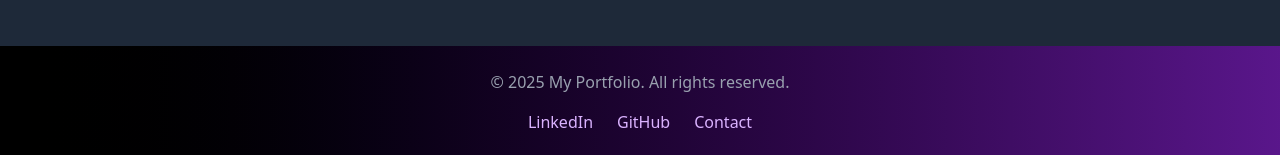
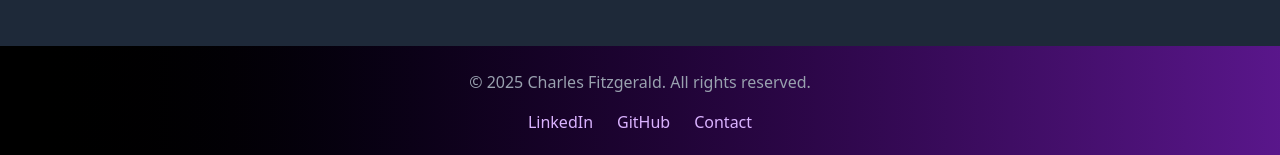
Before and after one commit to charlie-fitzgerald/my_portfolio, a React (Vite) app: page / in a window 1280 px wide. Shown: the part 2308-2463 px from the top of the page. Built offline with nearby package versions, Linux system fonts and the light colour scheme.

Commit message:
Update footer

```diff
--- a/src/components/Footer.jsx
+++ b/src/components/Footer.jsx
@@ -1,7 +1,7 @@
 const Footer = () => {
     return (
       <footer className="bg-gradient-to-r from-black to-purple-900 text-white py-6 text-center">
-        <p className="text-gray-400">&copy; {new Date().getFullYear()} My Portfolio. All rights reserved.</p>
+        <p className="text-gray-400">&copy; {new Date().getFullYear()} Charles Fitzgerald. All rights reserved.</p>
         <div className="mt-4 flex justify-center space-x-6">
           <a href="https://www.linkedin.com/in/charles-fitzgerald-2641b295/" className="text-purple-300 hover:text-blue-400">LinkedIn</a>
           <a href="https://github.com/charlie-fitzgerald" className="text-purple-300 hover:text-blue-400">GitHub</a>
```
